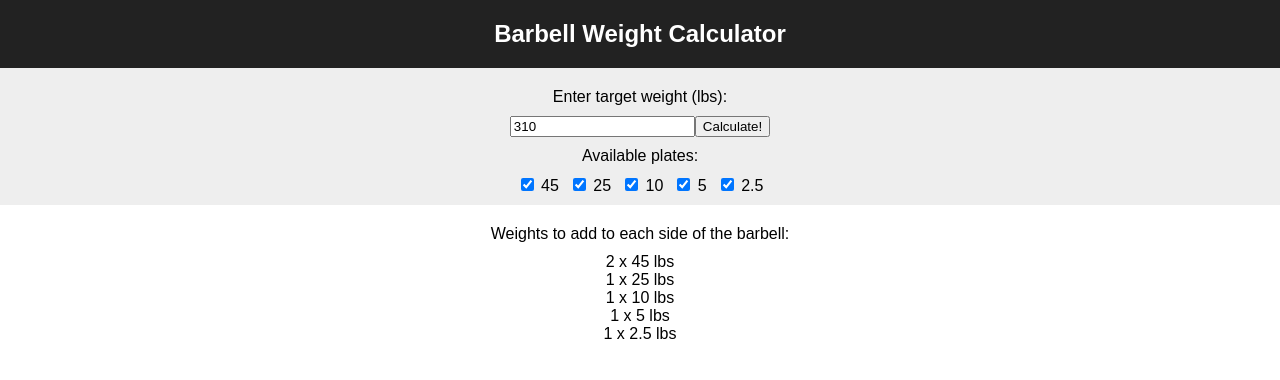
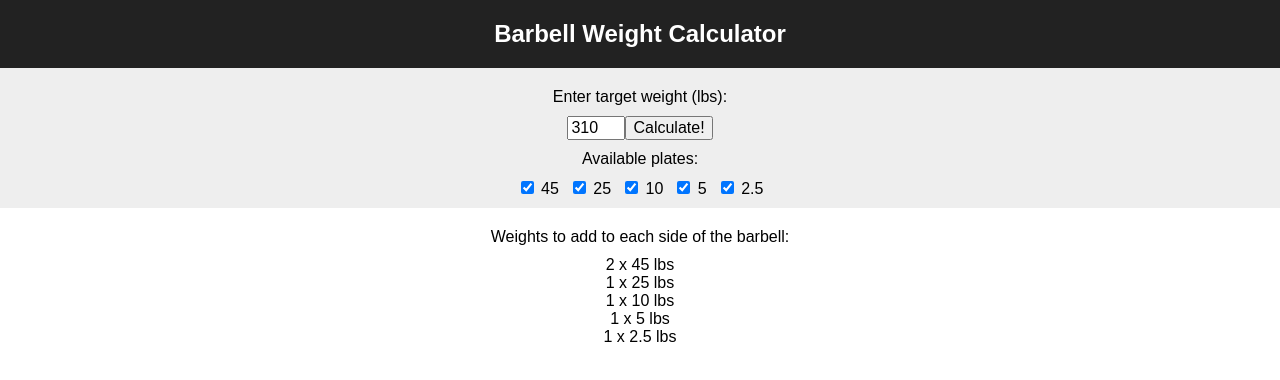
Before and after one commit to doobix/barbell, a React (Create React App) app: page / in a window 1280 px wide. Shown: the top 380 px of the page. Built offline with nearby package versions, Linux system fonts and the light colour scheme.

Commit message:
change css and add label for checkbox

```diff
--- a/src/App.css
+++ b/src/App.css
@@ -22,6 +22,15 @@
   background-color: #EEEEEE;
 }
 
+.enter-weight button,
+.enter-weight input {
+  font-size: 16px;
+}
+
+.input-weight {
+  width: 50px;
+}
+
 .weight-results {
   padding: 10px 20px;
 }
--- a/src/App.js
+++ b/src/App.js
@@ -40,7 +40,7 @@ class App extends Component {
           <div className="enter-weight">
             <p>Enter target weight (lbs):</p>
             <form onSubmit={e => this.onCalculateClick(e)}>
-              <input type="number" value={this.state.inputWeight} onChange={e => this.setWeight(e)} />
+              <input className="input-weight" type="number" value={this.state.inputWeight} onChange={e => this.setWeight(e)} />
               <button type="submit">Calculate!</button>
             </form>
             <div>
@@ -116,11 +116,13 @@ class App extends Component {
   renderWeightCheckbox(weight) {
     return (
       <li>
-        <input
-          type="checkbox"
-          checked={this.state.weightMap[weight]}
-          onChange={() => this.toggleWeightCheckbox(weight)}
-        /> {weight}
+        <label>
+          <input
+            type="checkbox"
+            checked={this.state.weightMap[weight]}
+            onChange={() => this.toggleWeightCheckbox(weight)}
+          /> {weight}
+        </label>
       </li>
     );
   }
```
